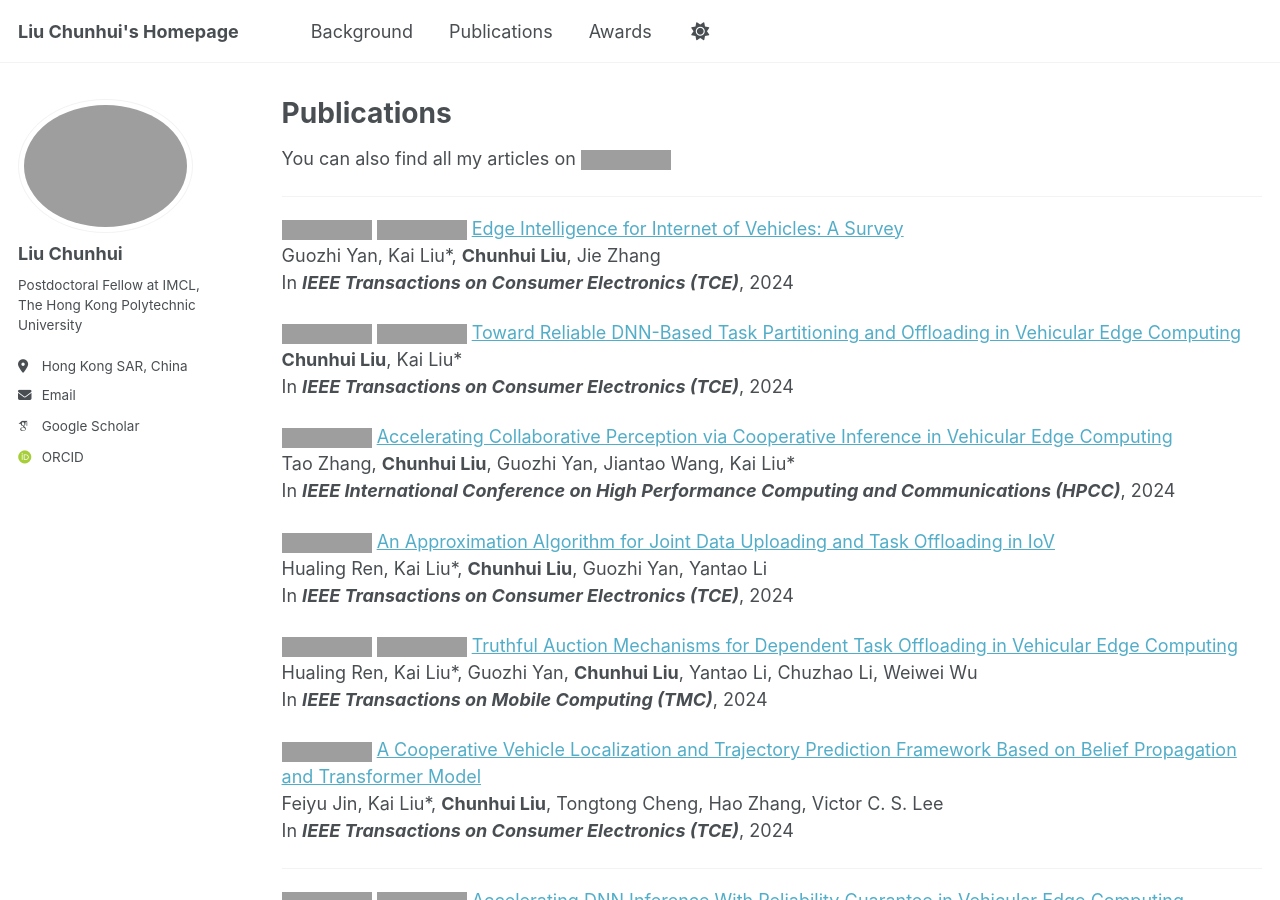
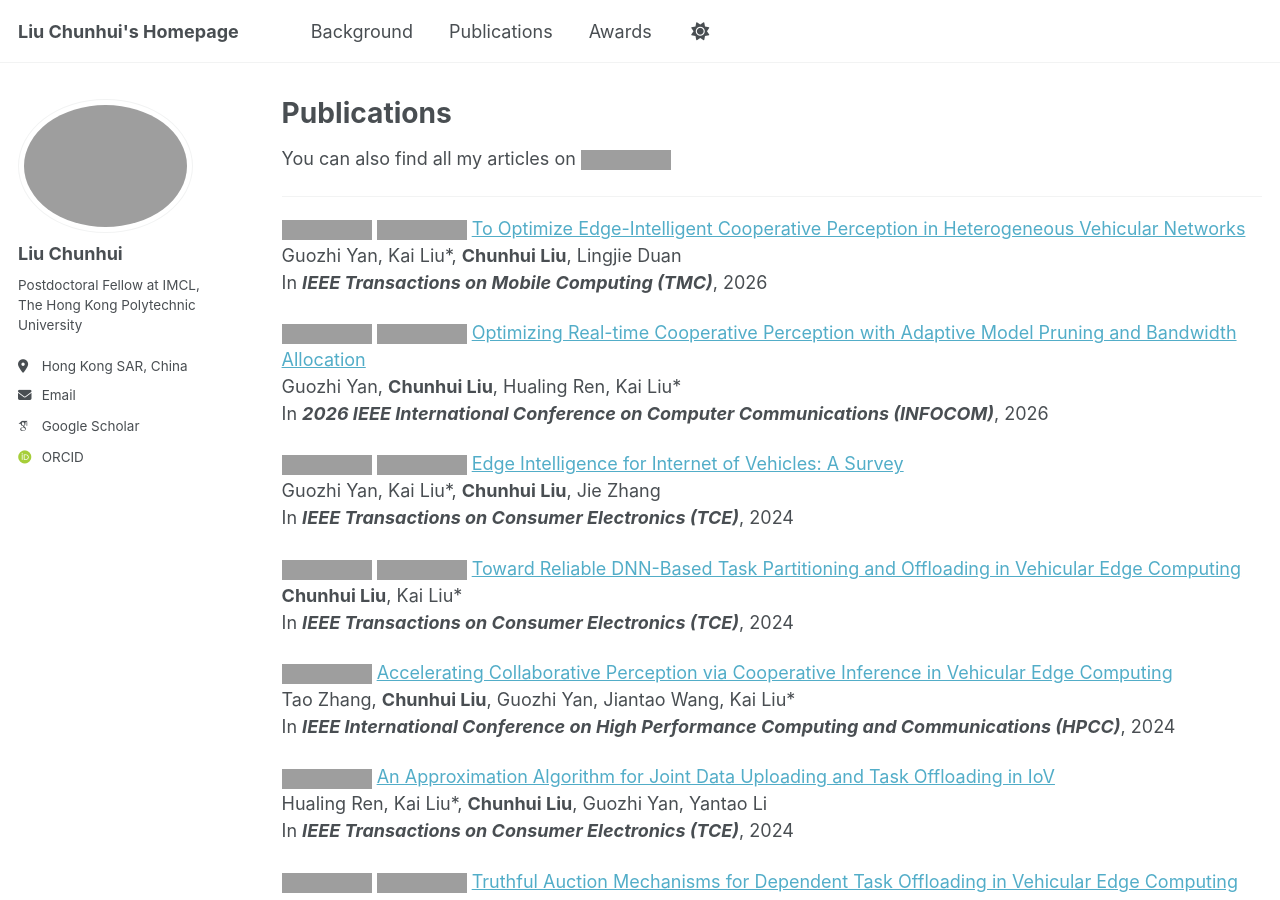
Before and after one commit to chhliu0302/chhliu0302.github.io, a Jekyll site: the page built from _pages/publications.md, in a window 1280 px wide and 900 px high. Built offline with Jekyll 4.4.1, drawn with Linux system fonts in a browser that asks for light colours; some web fonts are replaced; a script that is not in the unit is left out; grey boxes are pictures that could not be loaded.

Commit message:
update something

```diff
--- a/_pages/publications.md
+++ b/_pages/publications.md
@@ -8,8 +8,16 @@ author_profile: true
 You can also find all my articles on [![Google Scholar](https://img.shields.io/badge/Scholar-Google-blue?logo=google-scholar&logoColor=white)](https://scholar.google.com/citations?user=rY_ZNG0AAAAJ)
 
 <!-- The \* sign stands for co-first authors (equal contribution). -->
+---
+![COOPERATIVE PERCEPTION](https://img.shields.io/badge/COOPERATIVE%20PERCEPTION-blue.svg) ![CCF A](https://img.shields.io/badge/CCF-A-3B82F6.svg)
+[To Optimize Edge-Intelligent Cooperative Perception in Heterogeneous Vehicular Networks](https://ieeexplore.ieee.org/document/11313614)
+<br/> Guozhi Yan, Kai Liu*, <strong>Chunhui Liu</strong>, Lingjie Duan<br/>
+In <em><strong>IEEE Transactions on Mobile Computing (TMC)</strong></em>, 2026<br/>
 
----
+![COOPERATIVE PERCEPTION](https://img.shields.io/badge/COOPERATIVE%20PERCEPTION-blue.svg) ![CCF A](https://img.shields.io/badge/CCF-A-3B82F6.svg)
+[Optimizing Real-time Cooperative Perception with Adaptive Model Pruning and Bandwidth Allocation]()
+<br/> Guozhi Yan, <strong>Chunhui Liu</strong>, Hualing Ren, Kai Liu*<br/>
+In <em><strong>2026 IEEE International Conference on Computer Communications (INFOCOM)</strong></em>, 2026<br/>
 
 ![SURVEY](https://img.shields.io/badge/SURVEY-blue.svg) ![ESI Highly Cited](https://img.shields.io/badge/ESI-Highly%20Cited-3B82F6.svg) [Edge Intelligence for Internet of Vehicles: A Survey](https://doi.org/10.1109/TCE.2024.3378509)<br/>
 Guozhi Yan, Kai Liu*, <strong>Chunhui Liu</strong>, Jie Zhang<br/>
```
Also changed, not shown: _pages/about.md (+5 -2 lines), _pages/awards.md (+1 -0 lines).
